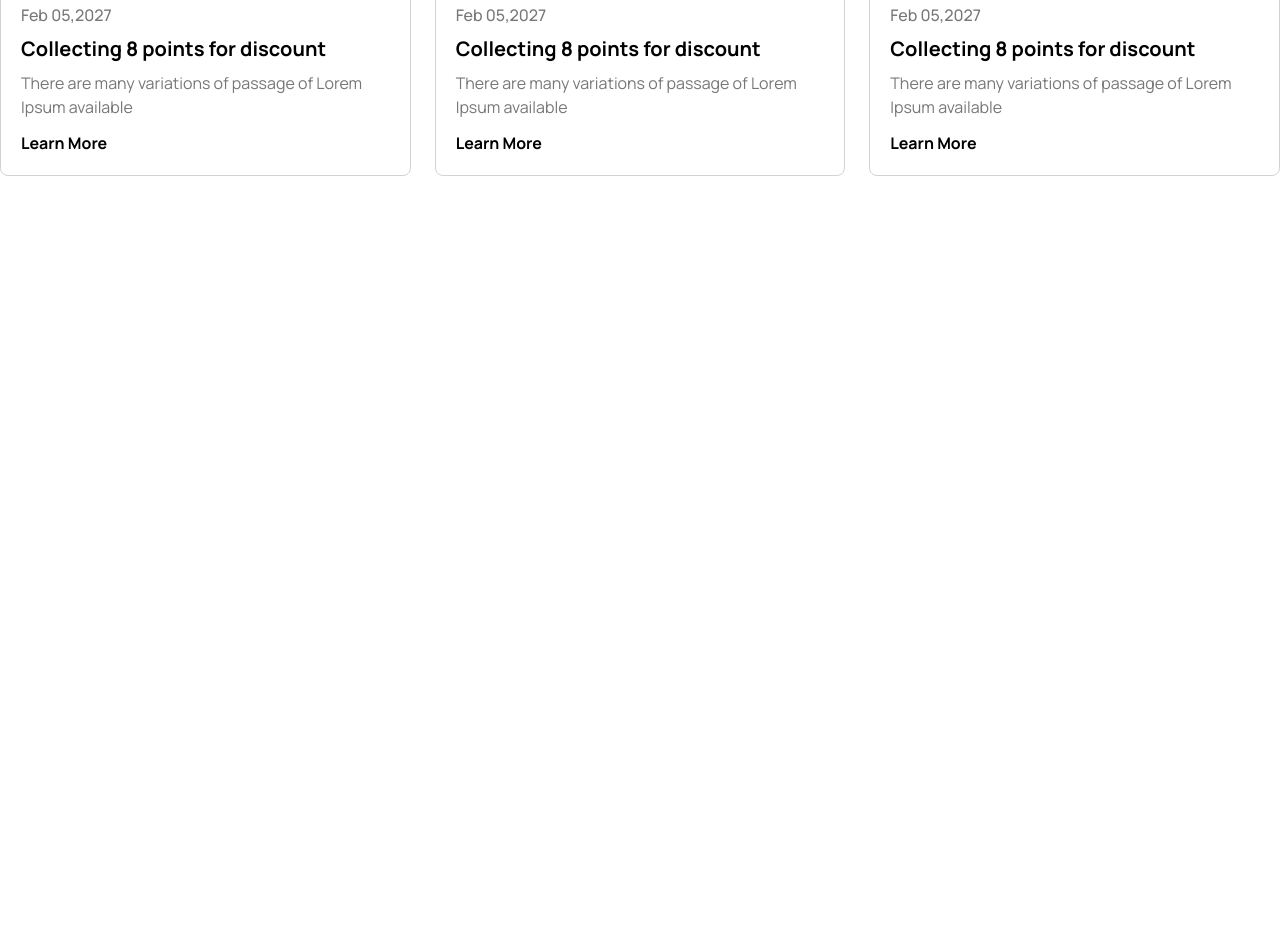
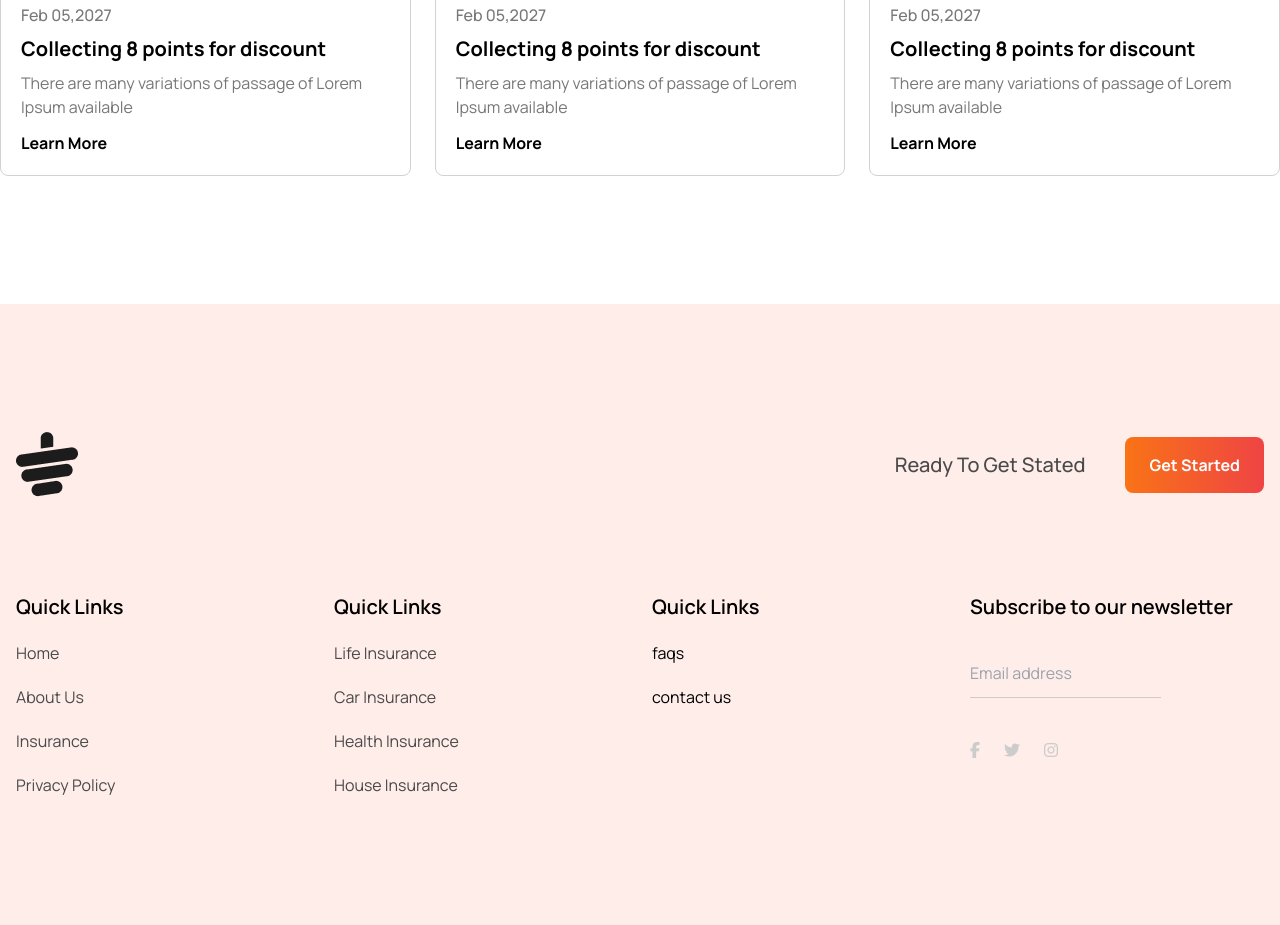
Before and after one commit to suzonmahbub/tea-house-with-tailwind, a plain HTML site: page index.html in a window 1280 px wide. Shown: the part 3084-4009 px from the top of the page. Before the commit the page ends 3388 px from the top, so only its background shows below. Drawn offline with nearby package versions, Linux system fonts and the light colour scheme.

Commit message:
footer section created

```diff
--- a/index.html
+++ b/index.html
@@ -278,7 +278,9 @@
 
       <!-- News and Events Section -->
       <div class="max-w-screen-xl mx-auto py-10 md:py-20 lg:py-32">
-        <h2 class="text-black text-4xl sm:text-5xl text-center font-extrabold capitalize">
+        <h2
+          class="text-black text-4xl sm:text-5xl text-center font-extrabold capitalize"
+        >
           news & events
         </h2>
         <p class="w-4/6 mx-auto text-[#777777] text-center mt-5">
@@ -287,12 +289,18 @@
           humour, or randomised words which don't look even slightly believable.
         </p>
         <!-- Grid Layout -->
-        <div class="grid grid-cols-1 sm:grid-cols-2 md:grid-cols-3 gap-6 px-4 xl:px-0 mt-12">
+        <div
+          class="grid grid-cols-1 sm:grid-cols-2 md:grid-cols-3 gap-6 px-4 xl:px-0 mt-12"
+        >
           <!-- Card 1 -->
           <div class="border border-[#D2D2D2] rounded-lg p-5 md:p-3 lg:p-5">
             <!-- Image Content -->
             <div>
-              <img class="w-full object-cover" src="./images/news-1.png" alt="news-1" />
+              <img
+                class="w-full object-cover"
+                src="./images/news-1.png"
+                alt="news-1"
+              />
             </div>
             <!-- Text Content -->
             <div class="mt-5">
@@ -314,7 +322,11 @@
           <div class="border border-[#D2D2D2] rounded-lg p-5 md:p-3 lg:p-5">
             <!-- Image Content -->
             <div>
-              <img class="w-full object-cover"  src="./images/news-2.png" alt="news-2" />
+              <img
+                class="w-full object-cover"
+                src="./images/news-2.png"
+                alt="news-2"
+              />
             </div>
             <!-- Text Content -->
             <div class="mt-5">
@@ -336,7 +348,11 @@
           <div class="border border-[#D2D2D2] rounded-lg p-5 md:p-3 lg:p-5">
             <!-- Image Content -->
             <div>
-              <img class="w-full object-cover"  src="./images/news-3.png" alt="news-3" />
+              <img
+                class="w-full object-cover"
+                src="./images/news-3.png"
+                alt="news-3"
+              />
             </div>
             <!-- Text Content -->
             <div class="mt-5">
@@ -359,6 +375,81 @@
     </main>
 
     <!-- Footer -->
-    <footer></footer>
+    <footer class="bg-[#ffede9] px-4">
+      <div class="max-w-screen-xl mx-auto py-10 md:py-32">
+        <div class="sm:flex justify-between">
+          <div>
+            <img src="./images/cup.png" alt="cup-logo" />
+          </div>
+          <div class="sm:flex items-center gap-10">
+            <h4 class="text-xl text-[#494949] font-medium capitalize mt-4 sm:mt-0">
+              ready to get stated
+            </h4>
+            <button
+              class="bg-gradient-to-r from-orange-500 to-red-500 text-white font-bold px-6 py-4 rounded-lg capitalize mt-6 sm:mt-0"
+            >
+              get started
+            </button>
+          </div>
+        </div>
+
+        <div class="grid sm:grid-cols-2 lg:grid-cols-4 gap-6 mt-24">
+          <div>
+            <h3 class="text-xl text-black font-semibold capitalize">
+              quick links
+            </h3>
+            <div class="flex flex-col space-y-3 md:space-y-5 mt-5">
+              <a href="#" class="text-[#494949] capitalize">home</a>
+              <a href="#" class="text-[#494949] capitalize">about us</a>
+              <a href="#" class="text-[#494949] capitalize">insurance</a>
+              <a href="#" class="text-[#494949] capitalize">privacy policy</a>
+            </div>
+          </div>
+          <div>
+            <h3 class="text-xl text-black font-semibold capitalize">
+              quick links
+            </h3>
+            <div class="flex flex-col space-y-3 md:space-y-5 mt-5">
+              <a href="#" class="text-[#494949] capitalize">life insurance</a>
+              <a href="#" class="text-[#494949] capitalize">car insurance</a>
+              <a href="#" class="text-[#494949] capitalize">health insurance</a>
+              <a href="#" class="text-[#494949] capitalize">house insurance</a>
+            </div>
+          </div>
+          <div>
+            <h3 class="text-xl text-black font-semibold capitalize">
+              quick links
+            </h3>
+            <div class="flex flex-col space-y-3 md:space-y-5 mt-5">
+              <a href="#">faqs</a>
+              <a href="#">contact us</a>
+            </div>
+          </div>
+
+          <div>
+            <h3 class="text-xl text-black font-semibold mb-10">
+              Subscribe to our newsletter
+            </h3>
+            <input
+              class="bg-transparent outline-none border-b border-b-[#cccccc] pb-3"
+              type="text"
+              placeholder="Email address"
+            />
+            <!-- icons -->
+            <div class="flex gap-6 items-center mt-10">
+              <a href="#" class="text-[#cccccc] hover:text-blue-400 transition">
+                <i class="fa-brands fa-facebook-f"></i>
+              </a>
+              <a href="#" class="text-[#cccccc] hover:text-blue-400 transition">
+                <i class="fa-brands fa-twitter"></i>
+              </a>
+              <a href="#" class="text-[#cccccc] hover:text-blue-400 transition">
+                <i class="fa-brands fa-instagram"></i>
+              </a>
+            </div>
+          </div>
+        </div>
+      </div>
+    </footer>
   </body>
 </html>
```
